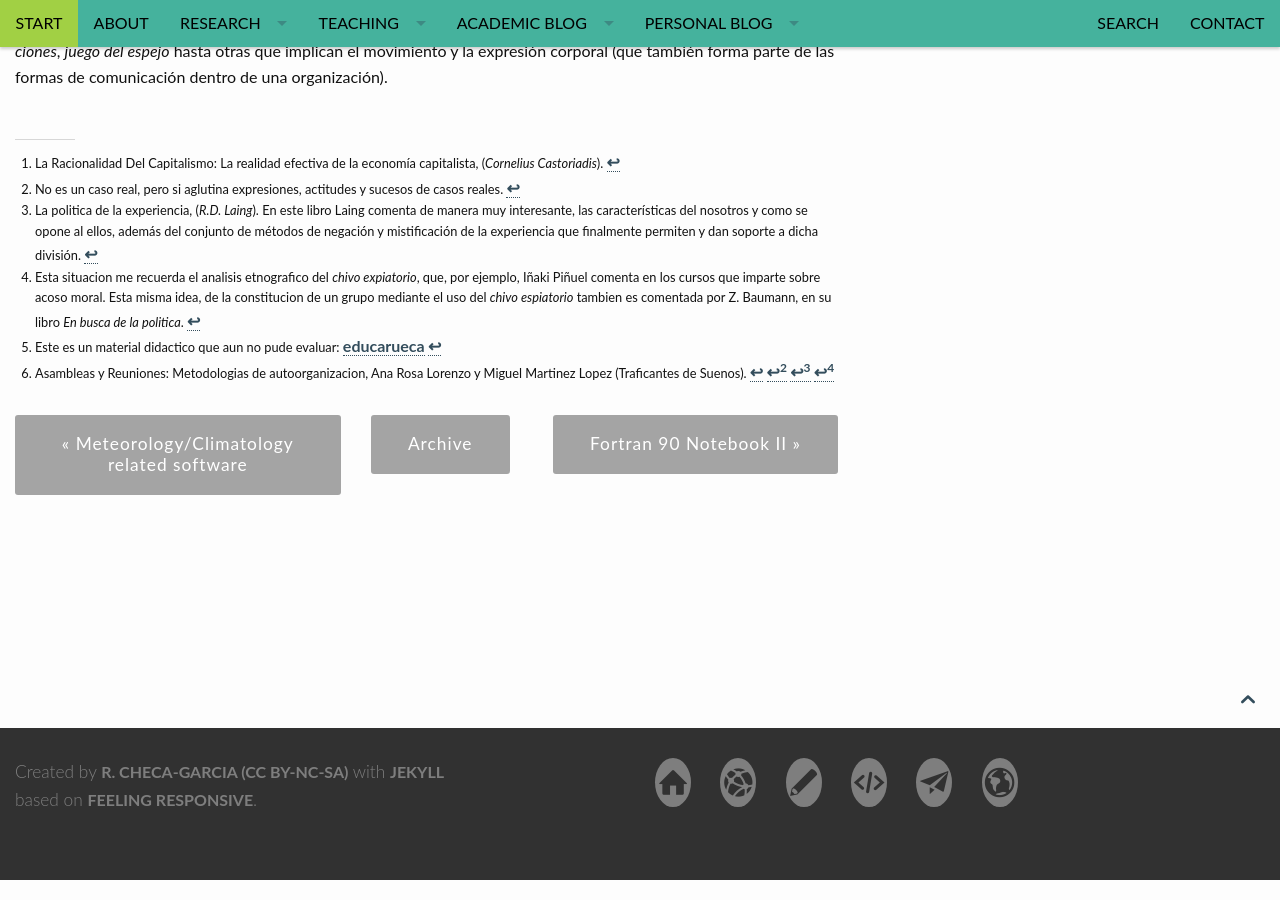
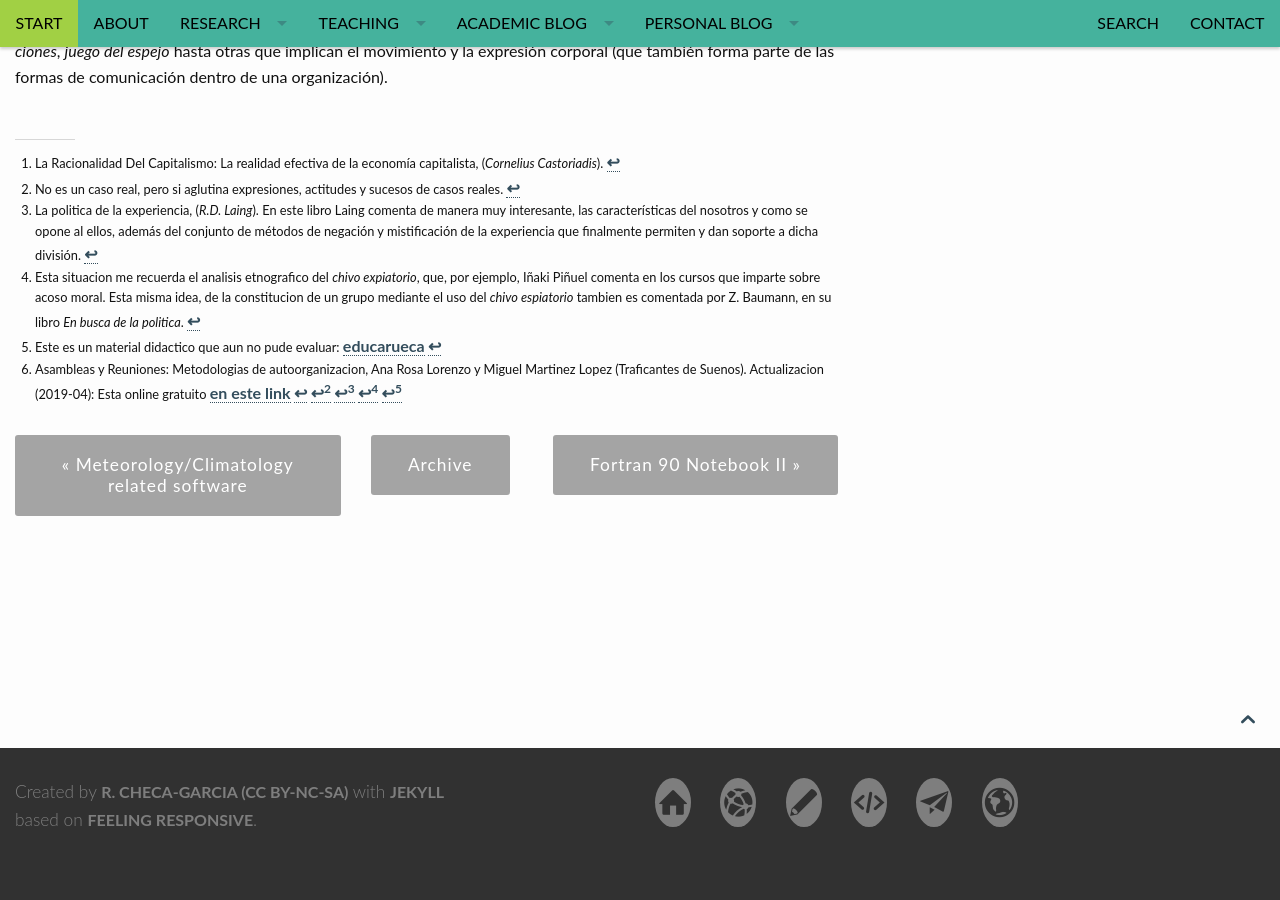
Before and after one commit to RCHG/rchg.github.io, a Jekyll site: the page built from _posts/2016-03-06-Humpty-Ditmpty.md, in a window 1280 px wide and 900 px high, scrolled down 3725 px. Built offline with Jekyll 4.4.1, drawn with Linux system fonts in a browser that asks for light colours; nearby versions of some CDN libraries; comment, search, counter and statistics services are not loaded; some of the changed text lies outside the part shown.

Commit message:
Update 2016-03-06-Humpty-Ditmpty.md

```diff
--- a/_posts/2016-03-06-Humpty-Ditmpty.md
+++ b/_posts/2016-03-06-Humpty-Ditmpty.md
@@ -67,7 +67,7 @@
 - Eso no tiene sentido, va a ser un trabajo para nada. No puede hacerse (*vemos que solo critica acriticamente y aporta nada concreto*)
 - Este grupo no esta para estas historias, no he puesto toda la energía en esto para que al final hagamos eso.
 
-Esta forma de comportamiento grupal me recuerda una cita retomada por Cornelius Castoriadis en uno de sus trabajos y con la que empezaba este escrito (y como ante comportamientos confusos, afirmaciones sobre personas sin dialogo con ellas, y situaciones similares conviene preguntarse quien gana con todo esto). Creo que entender los elementos adecuados de trabajo en comun, y la experiencia previa positiva en grupos asertivos e integradores permite evitar y diagnosticar este tipo de comportamientos y de practicas. Personalmente,  aunque existen multitud de materiales en la red[^6], he visto util el libro [*Guia para realizar asambleas* de Ecologistas en Accion](https://tienda.ecologistasenaccion.org/editorial/1152-libro-guia-para-realizar-asambleas.html). Existe tambien un libro gratuito en [traficantes de suenos](https://www.traficantes.net/sites/default/files/pdfs/Asambleas%20y%20reuniones-TdS.pdf)
+Esta forma de comportamiento grupal me recuerda una cita retomada por Cornelius Castoriadis en uno de sus trabajos y con la que empezaba este escrito (y como ante comportamientos confusos, afirmaciones sobre personas sin dialogo con ellas, y situaciones similares conviene preguntarse quien gana con todo esto). Creo que entender los elementos adecuados de trabajo en comun, y la experiencia previa positiva en grupos asertivos e integradores permite evitar y diagnosticar este tipo de comportamientos y de practicas. Personalmente,  aunque existen multitud de materiales en la red[^6], he visto util el libro [*Guia para realizar asambleas* de Ecologistas en Accion](https://tienda.ecologistasenaccion.org/editorial/1152-libro-guia-para-realizar-asambleas.html). Existe tambien un libro publicado por Traficantes de Suenos[^5].
 
 ## Sobre la comunicación
 
@@ -144,5 +144,5 @@
 [^2]: La politica de la experiencia, (*R.D. Laing*). En este libro Laing comenta de manera muy interesante, las características del nosotros y como se opone al ellos, además del conjunto de métodos de negación y mistificación de la experiencia que finalmente permiten y dan soporte a dicha división.
 [^3]: No es un caso real, pero si aglutina expresiones, actitudes y sucesos de casos reales.
 [^4]: Esta situacion me recuerda el analisis etnografico del *chivo expiatorio*, que, por ejemplo, Iñaki Piñuel comenta en los cursos que imparte sobre acoso moral. Esta misma idea, de la constitucion de un grupo mediante el uso del *chivo espiatorio* tambien es comentada por Z. Baumann, en su libro *En busca de la politica*.
-[^5]: Asambleas y Reuniones: Metodologias de autoorganizacion, Ana Rosa Lorenzo y Miguel Martinez Lopez (Traficantes de Suenos).
+[^5]: Asambleas y Reuniones: Metodologias de autoorganizacion, Ana Rosa Lorenzo y Miguel Martinez Lopez (Traficantes de Suenos). Actualizacion (2019-04): Esta online gratuito [en este link](https://www.traficantes.net/sites/default/files/pdfs/Asambleas%20y%20reuniones-TdS.pdf)
 [^6]: Este es un material didactico que aun no pude evaluar: [educarueca](http://www.educarueca.org/IMG/pdf/Funcionamiento_de_grupo.pdf)
```
